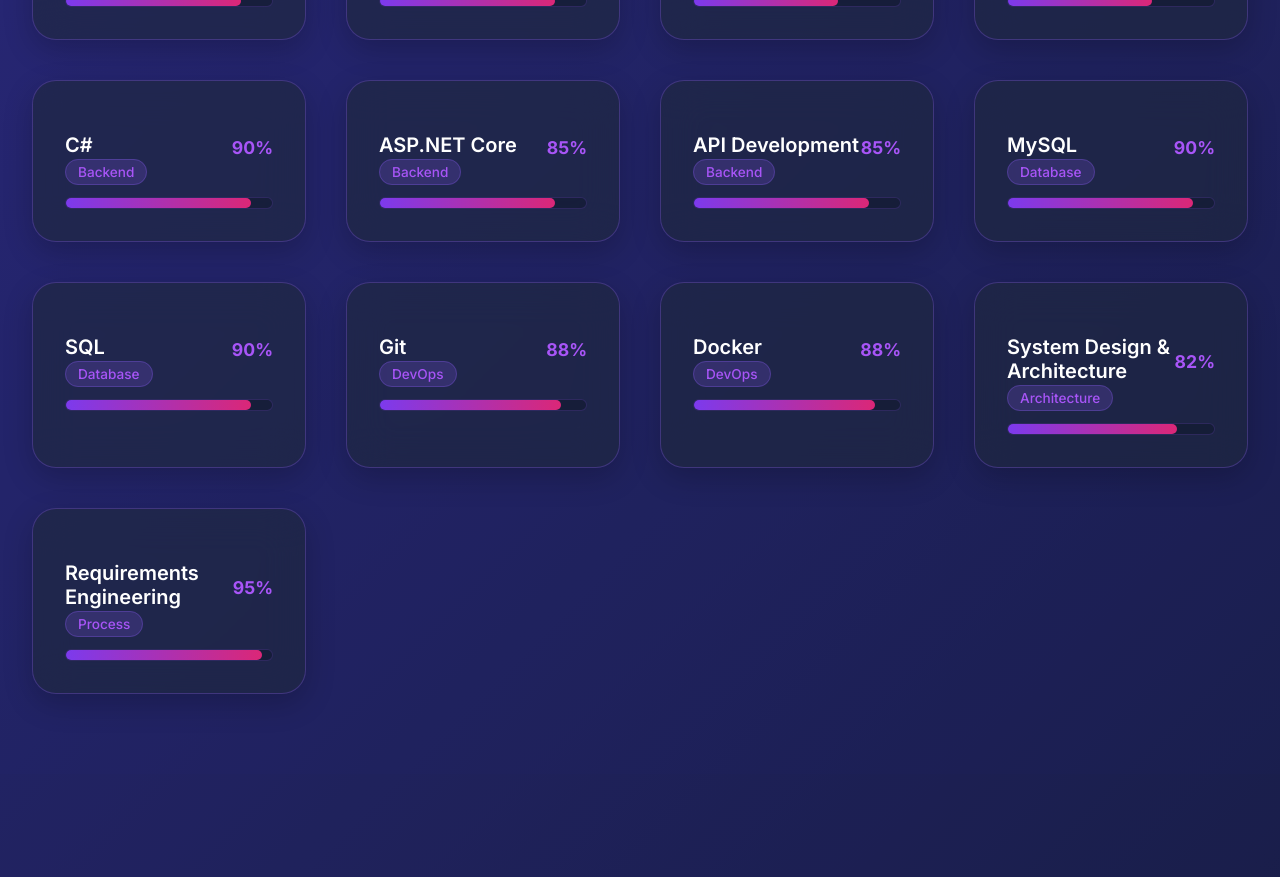
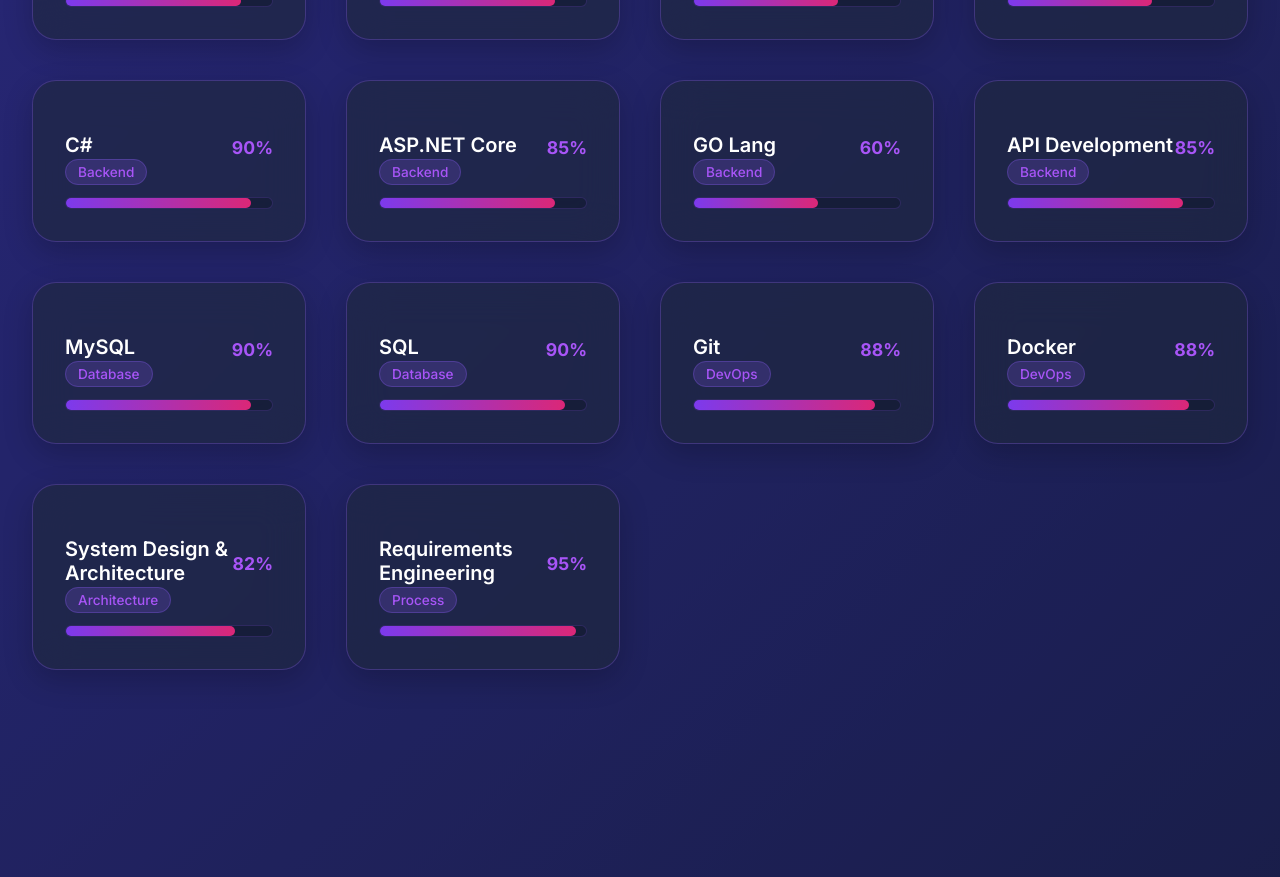
Before and after one commit to Tanjim-joy/My-portfolio, a React (Vite) app: page / in a window 1280 px wide. Shown: the part 5600-6477 px from the top of the page. Built offline with nearby package versions, Linux system fonts and the light colour scheme.

Commit message:
go lang
add go lang skill

```diff
--- a/src/portfolio.jsx
+++ b/src/portfolio.jsx
@@ -144,6 +144,7 @@
     { name: 'Express', level: 70, category: 'Backend' },
     { name: 'C#', level: 90, category: 'Backend' },
     { name: 'ASP.NET Core', level: 85, category: 'Backend' },
+    { name: 'GO Lang', level: 60, category: 'Backend'},
     { name: 'API Development', level: 85, category: 'Backend' },
     { name: 'MySQL', level: 90, category: 'Database' },
     { name: 'SQL', level: 90, category: 'Database' },
```
